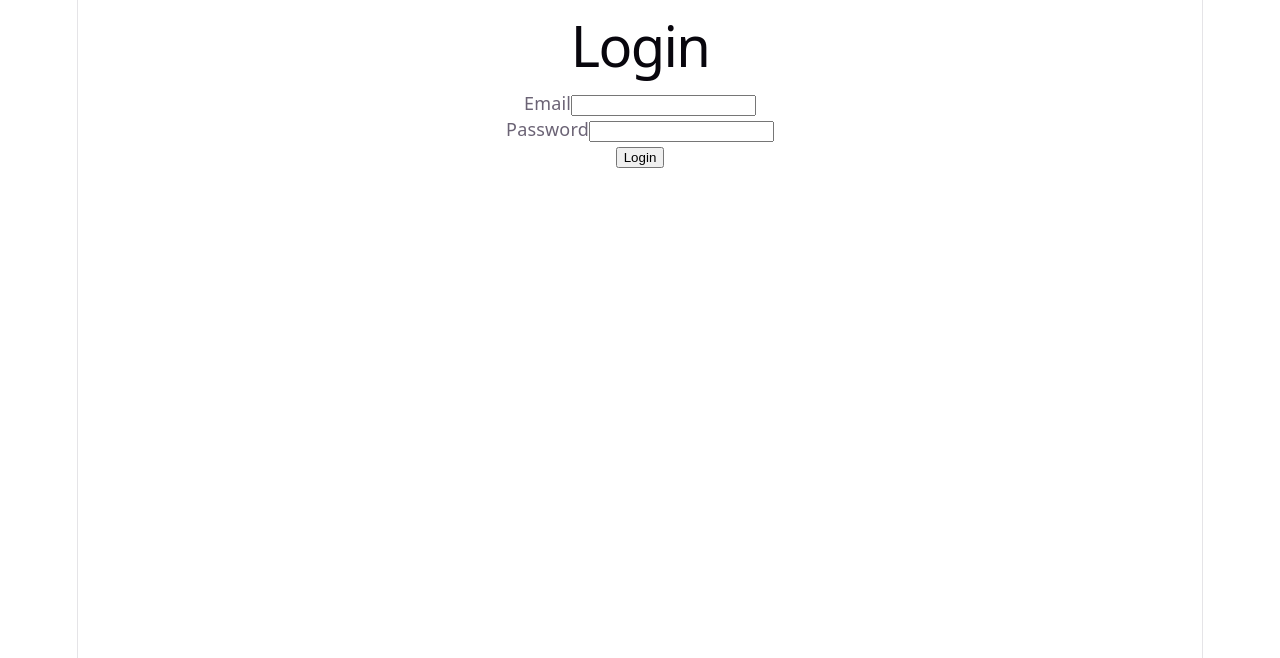
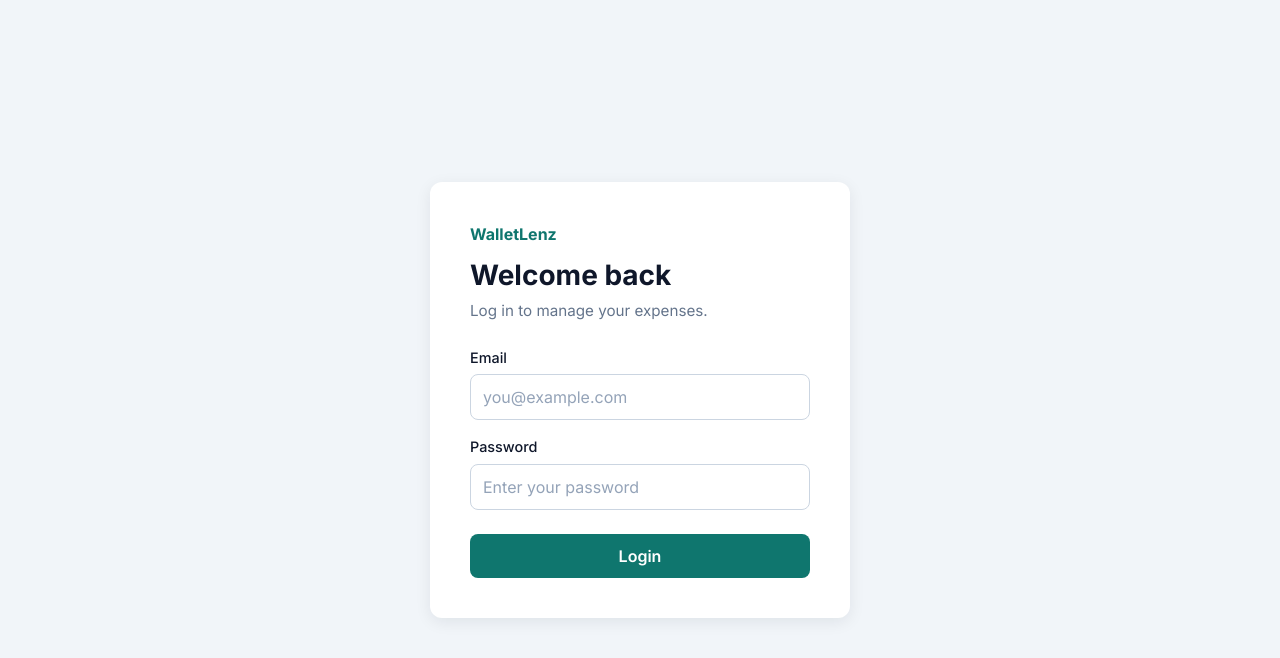
Before and after one commit to syedharishussain1717/WalletLenz, a React (Vite) app in the folder client/: page /login in a window 1280 px wide. Shown: the top 658 px of the page. Built offline with nearby package versions, Linux system fonts and the light colour scheme.

Commit message:
Created Dashboard also Polished it with CSS

```diff
--- a/client/package.json
+++ b/client/package.json
@@ -12,7 +12,8 @@
   "dependencies": {
     "react": "^19.2.8",
     "react-dom": "^19.2.8",
-    "react-router-dom": "^7.18.4"
+    "react-router-dom": "^7.18.4",
+    "recharts": "^3.10.1"
   },
   "devDependencies": {
     "@eslint/js": "^10.0.1",
--- a/client/src/App.jsx
+++ b/client/src/App.jsx
@@ -1,9 +1,14 @@
 import { useEffect, useState } from "react";
 import { Routes, Route } from "react-router-dom";
+
+// importing components
 import ExpenseForm from "./components/ExpenseForm";
 import ExpenseCard from "./components/ExpenseCard";
+import Dashboard from "./components/Dashboard";
+
 import { API_URL } from "./config";
 import Login from "./pages/Login";
+
 function App() {
     const [expenses, setExpenses] = useState([]);
 
@@ -181,6 +186,8 @@ function App() {
                                 Logout
                             </button>
 
+                            <Dashboard expenses={expenses} />
+
                             <h2>My Expenses</h2>
 
                             <ExpenseForm
--- a/client/src/index.css
+++ b/client/src/index.css
@@ -1,111 +1,335 @@
+/*CSS STYLE FOR DASHBOARD*/
+
+/* ===== 1. FONT ===== */
+@import url("https://fonts.googleapis.com/css2?family=Inter:wght@400;500;600;700&display=swap");
+
+/* ===== 2. VARIABLES (colors, spacing, radius) ===== */
 :root {
-  --text: #6b6375;
-  --text-h: #08060d;
-  --bg: #fff;
-  --border: #e5e4e7;
-  --code-bg: #f4f3ec;
-  --accent: #aa3bff;
-  --accent-bg: rgba(170, 59, 255, 0.1);
-  --accent-border: rgba(170, 59, 255, 0.5);
-  --social-bg: rgba(244, 243, 236, 0.5);
-  --shadow:
-    rgba(0, 0, 0, 0.1) 0 10px 15px -3px, rgba(0, 0, 0, 0.05) 0 4px 6px -2px;
+  --primary: #0f766e;        /* deep teal */
+  --primary-dark: #115e59;
+  --bg: #f1f5f9;             /* soft grey-blue page background */
+  --card-bg: #ffffff;
+  --text: #0f172a;           /* main text */
+  --text-muted: #64748b;     /* secondary text */
+  --border: #e2e8f0;
+  --expense: #dc2626;        /* red for expenses */
+  --income: #16a34a;         /* green for income */
 
-  --sans: system-ui, 'Segoe UI', Roboto, sans-serif;
-  --heading: system-ui, 'Segoe UI', Roboto, sans-serif;
-  --mono: ui-monospace, Consolas, monospace;
+  --space-sm: 8px;
+  --space-md: 16px;
+  --space-lg: 24px;
 
-  font: 18px/145% var(--sans);
-  letter-spacing: 0.18px;
-  color-scheme: light dark;
-  color: var(--text);
-  background: var(--bg);
-  font-synthesis: none;
-  text-rendering: optimizeLegibility;
-  -webkit-font-smoothing: antialiased;
-  -moz-osx-font-smoothing: grayscale;
-
-  @media (max-width: 1024px) {
-    font-size: 16px;
-  }
+  --radius: 12px;
+  --shadow: 0 2px 8px rgba(15, 23, 42, 0.06);
+  --shadow-hover: 0 6px 16px rgba(15, 23, 42, 0.1);
 }
 
-@media (prefers-color-scheme: dark) {
-  :root {
-    --text: #9ca3af;
-    --text-h: #f3f4f6;
-    --bg: #16171d;
-    --border: #2e303a;
-    --code-bg: #1f2028;
-    --accent: #c084fc;
-    --accent-bg: rgba(192, 132, 252, 0.15);
-    --accent-border: rgba(192, 132, 252, 0.5);
-    --social-bg: rgba(47, 48, 58, 0.5);
-    --shadow:
-      rgba(0, 0, 0, 0.4) 0 10px 15px -3px, rgba(0, 0, 0, 0.25) 0 4px 6px -2px;
-  }
-
-  #social .button-icon {
-    filter: invert(1) brightness(2);
-  }
+/* ===== 3. BASE STYLES ===== */
+* {
+  box-sizing: border-box;
 }
 
 body {
   margin: 0;
+  font-family: "Inter", Arial, sans-serif;
+  background: var(--bg);
+  color: var(--text);
+  line-height: 1.5;
 }
 
-#root {
-  width: 1126px;
-  max-width: 100%;
-  margin: 0 auto;
-  text-align: center;
-  border-inline: 1px solid var(--border);
-  min-height: 100svh;
+/* ===== 4. PAGE LAYOUT ===== */
+.dashboard {
+  max-width: 1200px;
+  margin: 0 auto;                 /* centers the page on big screens */
+  padding: var(--space-md);       /* small padding on mobile */
+}
+
+.dashboard-title {
+  margin: 0 0 var(--space-md);
+  font-size: 1.5rem;
+  font-weight: 700;
+}
+
+/* Grid: 1 column on mobile (default) */
+.dashboard-grid {
+  display: grid;
+  grid-template-columns: 1fr;
+  gap: var(--space-md);
+}
+
+/* ===== 5. CARDS ===== */
+.card {
+  background: var(--card-bg);
+  border: 1px solid var(--border);
+  border-radius: var(--radius);
+  padding: var(--space-lg);
+  box-shadow: var(--shadow);
+  transition: box-shadow 0.3s, transform 0.3s;
+}
+
+.card:hover {
+  box-shadow: var(--shadow-hover);
+  transform: translateY(-2px);
+}
+
+.card h3 {
+  margin: 0 0 var(--space-md);
+  font-size: 1.1rem;
+  font-weight: 600;
+}
+
+/* ===== 6. TOTAL EXPENSES CARD ===== */
+.total-card {
+  background: var(--primary);
+  border-color: var(--primary);
+  color: #ffffff;
+}
+
+.total-card h3 {
+  color: #ccfbf1;                 /* light teal label */
+  font-size: 1rem;
+  font-weight: 500;
+}
+
+.total-amount {
+  margin: 0;
+  font-size: 2rem;
+  font-weight: 700;
+}
+
+/* ===== 7. LISTS (recent transactions + category summary) ===== */
+.list-item {
   display: flex;
-  flex-direction: column;
+  justify-content: space-between;
+  align-items: center;
+  gap: var(--space-md);
+  padding: 12px 0;
+  border-bottom: 1px solid var(--border);
+}
+
+.list-item:last-child {
+  border-bottom: none;            /* no line after the last row */
+}
+
+.item-title {
+  margin: 0;
+  font-weight: 600;
+}
+
+.item-date {
+  margin: 0;
+  font-size: 0.85rem;
+  color: var(--text-muted);
+}
+
+.item-amount {
+  margin: 0;
+  font-weight: 600;
+  color: var(--expense);
+  white-space: nowrap;            /* keeps "Rs. 1500" on one line */
+}
+
+.empty-text {
+  margin: 0;
+  color: var(--text-muted);
+}
+
+/* ===== 8. CHART ===== */
+.chart-box {
+  width: 100%;
+  height: 300px;                  /* ResponsiveContainer needs a height */
+}
+
+/* ===== 9. FOCUS STYLE (keyboard users) ===== */
+:focus-visible {
+  outline: 2px solid var(--primary);
+  outline-offset: 2px;
+}
+
+/* ===== 10. RESPONSIVE (mobile-first) ===== */
+
+/* Tablet and up */
+@media (min-width: 768px) {
+  .dashboard {
+    padding: var(--space-lg);
+  }
+
+  .dashboard-title {
+    font-size: 1.75rem;
+  }
+
+  .dashboard-grid {
+    grid-template-columns: 1fr 1fr;   /* 2 columns */
+    gap: var(--space-lg);
+  }
+
+  /* these cards stretch across both columns */
+  .total-card,
+  .chart-card {
+    grid-column: 1 / -1;
+  }
+
+  .total-amount {
+    font-size: 2.5rem;
+  }
+
+  .chart-box {
+    height: 360px;
+  }
+}
+
+/* Large desktop */
+@media (min-width: 1200px) {
+  .dashboard {
+    padding: 32px;
+  }
+}
+
+
+/*Login page CSS*/
+/* ===== 1. FONT ===== */
+@import url("https://fonts.googleapis.com/css2?family=Inter:wght@400;500;600;700&display=swap");
+
+/* ===== 2. VARIABLES (same theme as the dashboard) ===== */
+:root {
+  --primary: #0f766e;
+  --primary-dark: #115e59;
+  --bg: #f1f5f9;
+  --card-bg: #ffffff;
+  --text: #0f172a;
+  --text-muted: #64748b;
+  --border: #cbd5e1;
+  --radius: 12px;
+  --shadow: 0 4px 16px rgba(15, 23, 42, 0.08);
+}
+
+/* ===== 3. BASE STYLES ===== */
+* {
   box-sizing: border-box;
 }
 
-h1,
-h2 {
-  font-family: var(--heading);
-  font-weight: 500;
-  color: var(--text-h);
+body {
+  margin: 0;
+  font-family: "Inter", Arial, sans-serif;
+  background: var(--bg);
+  color: var(--text);
+  line-height: 1.5;
 }
 
-h1 {
-  font-size: 56px;
-  letter-spacing: -1.68px;
-  margin: 32px 0;
-  @media (max-width: 1024px) {
-    font-size: 36px;
-    margin: 20px 0;
+/* ===== 4. PAGE LAYOUT: centers the card on the screen ===== */
+.login-page {
+  min-height: 100vh;
+  display: flex;
+  justify-content: center;
+  align-items: center;
+  padding: 16px;                   /* keeps the card off the screen edges on small phones */
+  background: var(--bg);
+}
+
+/* ===== 5. LOGIN CARD ===== */
+.login-card {
+  width: 100%;                     /* full width on mobile... */
+  max-width: 400px;                /* ...but never wider than 400px */
+  background: var(--card-bg);
+  border-radius: var(--radius);
+  box-shadow: var(--shadow);
+  padding: 24px;
+}
+
+.login-brand {
+  margin: 0 0 8px;
+  font-size: 1rem;
+  font-weight: 700;
+  color: var(--primary);
+}
+
+.login-title {
+  margin: 0;
+  font-size: 1.5rem;
+  font-weight: 700;
+}
+
+.login-subtitle {
+  margin: 4px 0 24px;
+  font-size: 0.95rem;
+  color: var(--text-muted);
+}
+
+/* ===== 6. FORM ===== */
+.login-form {
+  display: flex;
+  flex-direction: column;
+  gap: 16px;
+}
+
+.form-group {
+  display: flex;
+  flex-direction: column;
+  gap: 6px;
+}
+
+.form-group label {
+  font-size: 0.9rem;
+  font-weight: 500;
+}
+
+.form-group input {
+  width: 100%;
+  padding: 12px;
+  font-size: 1rem;                 /* 16px stops iPhones from zooming in on focus */
+  font-family: inherit;
+  color: var(--text);
+  border: 1px solid var(--border);
+  border-radius: 8px;
+  transition: border-color 0.2s, box-shadow 0.2s;
+}
+
+.form-group input::placeholder {
+  color: #94a3b8;
+}
+
+/* Focus state: teal border + soft glow */
+.form-group input:focus {
+  outline: none;
+  border-color: var(--primary);
+  box-shadow: 0 0 0 3px rgba(15, 118, 110, 0.2);
+}
+
+/* ===== 7. BUTTON ===== */
+.login-button {
+  width: 100%;
+  padding: 12px;
+  margin-top: 8px;
+  font-size: 1rem;
+  font-weight: 600;
+  font-family: inherit;
+  color: #ffffff;
+  background: var(--primary);
+  border: none;
+  border-radius: 8px;
+  cursor: pointer;
+  transition: background 0.2s;
+}
+
+.login-button:hover {
+  background: var(--primary-dark);
+}
+
+.login-button:focus-visible {
+  outline: 3px solid rgba(15, 118, 110, 0.4);
+  outline-offset: 2px;
+}
+
+/* ===== 8. RESPONSIVE (mobile-first) ===== */
+
+/* Tablet and up: more breathing room inside the card */
+@media (min-width: 768px) {
+  .login-card {
+    padding: 40px;
+    max-width: 420px;
+  }
+
+  .login-title {
+    font-size: 1.75rem;
   }
 }
-h2 {
-  font-size: 24px;
-  line-height: 118%;
-  letter-spacing: -0.24px;
-  margin: 0 0 8px;
-  @media (max-width: 1024px) {
-    font-size: 20px;
-  }
-}
-p {
-  margin: 0;
-}
-
-code,
-.counter {
-  font-family: var(--mono);
-  display: inline-flex;
-  border-radius: 4px;
-  color: var(--text-h);
-}
-
-code {
-  font-size: 15px;
-  line-height: 135%;
-  padding: 4px 8px;
-  background: var(--code-bg);
-}
--- a/client/src/pages/Login.jsx
+++ b/client/src/pages/Login.jsx
@@ -1,6 +1,7 @@
 import { useState } from "react";
 import { useNavigate } from "react-router-dom";
 import { API_URL } from "../config";
+
 function Login() {
   const [email, setEmail] = useState("");
   const [password, setPassword] = useState("");
@@ -43,32 +44,44 @@ function Login() {
   };
 
   return (
-    <div>
-      <h1>Login</h1>
+    <div className="login-page">
+      <div className="login-card">
+        <p className="login-brand">WalletLenz</p>
+        <h1 className="login-title">Welcome back</h1>
+        <p className="login-subtitle">Log in to manage your expenses.</p>
 
-      <form onSubmit={handleLogin}>
-        <div>
-          <label>Email</label>
+        <form className="login-form" onSubmit={handleLogin}>
+          <div className="form-group">
+            <label htmlFor="email">Email</label>
             <input
+              id="email"
               type="email"
+              placeholder="you@example.com"
+              autoComplete="email"
               value={email}
               onChange={(e) => setEmail(e.target.value)}
               required
             />
           </div>
 
-        <div>
-          <label>Password</label>
+          <div className="form-group">
+            <label htmlFor="password">Password</label>
             <input
+              id="password"
               type="password"
+              placeholder="Enter your password"
+              autoComplete="current-password"
               value={password}
               onChange={(e) => setPassword(e.target.value)}
               required
             />
           </div>
 
-        <button type="submit">Login</button>
+          <button className="login-button" type="submit">
+            Login
+          </button>
         </form>
+      </div>
     </div>
   );
 }
```
Also changed, not shown: client/src/components/Dashboard.jsx (+115 -13 lines), 1 other file (tests, documents, lock files or other folders). Lines whose indentation alone changed are shown as unchanged.
